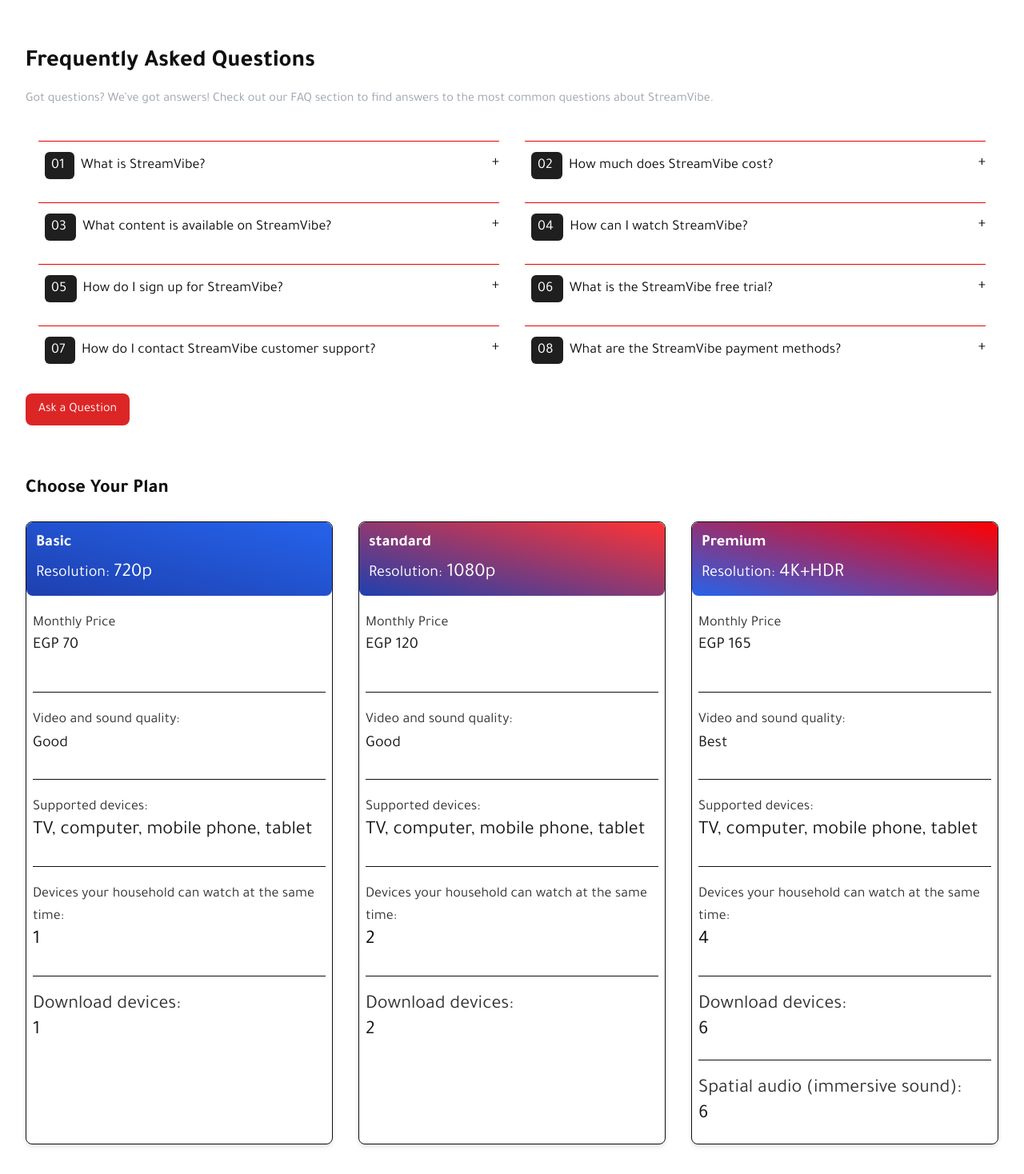
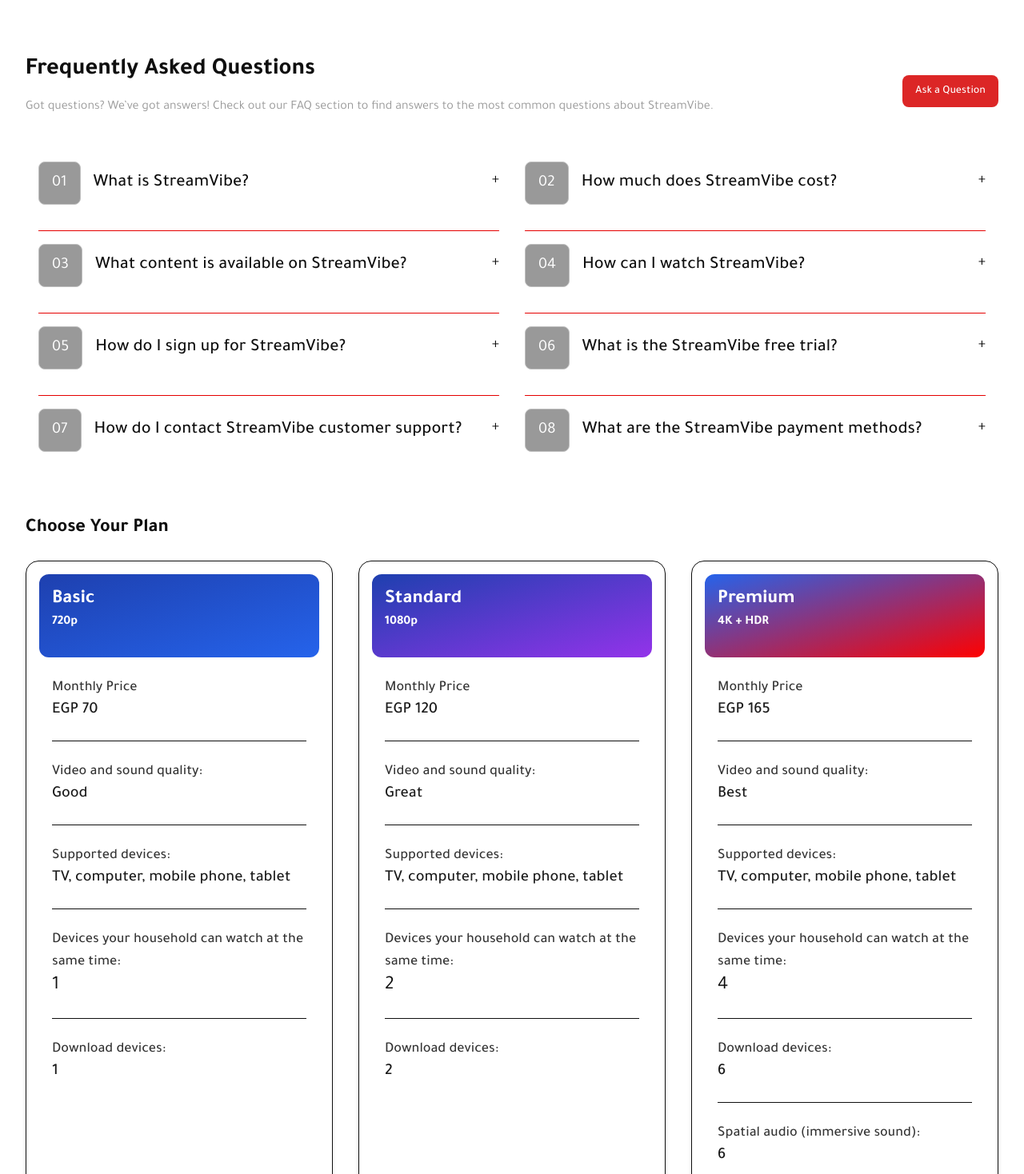
Before and after one commit to hassanelmoselhy/film, a Next.js app: page /en in a window 1280 px wide. Shown: the part 1822-3290 px from the top of the page at 80% size. Built offline with nearby package versions, Linux system fonts and the light colour scheme; no server answers.

Commit message:
Impromve home page styling

```diff
--- a/components/Home.tsx
+++ b/components/Home.tsx
@@ -26,42 +26,46 @@
 
 function PlanCard({ style, name, price, resolution, devices, downloads, spatialAudio }: PlanCardProps) {
   const t = useTranslations('HomePage');
+  const listStyle = `border-t border-black-6 pt-6 dark:border-black-30`
+  const h1Style = `text-lg font-medium text-black-20 dark:text-gray-70`
+  const pStyle = `text-xl font-medium  text-black-10 dark:text-white`
   return (
-    <div className="bg-transparent border-black-6   border  dark:bg-black-10 rounded-lg   shadow-md  ">
+    <div className="bg-transparent border-black-6 borders hover:border-red-60 hover:shadow-2xl transition-all p-4 pb-10 dark:bg-black-10 rounded-2xl shadow-md">
 
-      <div className={` ${style} bg-red-50 rounded-lg p-3 `}> <h3 className="text-xl font-bold mb-2 text-white">{name}</h3>
-        <span className="text-white text-xl  ">{t("resolution")}</span> <span className='text-white'>{resolution}</span>
+      <div className={`${style} bg-red-50 rounded-xl p-4 pb-8`}>
+        <h3 className="text-2xl font-bold text-white">{name}</h3>
+        <p className='text-white text-base font-bold'>{resolution}</p>
       </div>
 
-      <ul className="list-none flex flex-col justify-evenly px-2  ">
-        <li className=" py-5 mb-2">
-          <h1 className='text-lg text-black-20 dark:text-gray-70'>{t("monthly_price")}</h1>
-          <p className="text-xl  mb-4 text-black-10 dark:text-white">EGP {price}</p>
+      <ul className="list-none flex flex-col gap-6 justify-start px-4 ">
+        <li className={`${listStyle} border-none`}>
+          <h1 className={h1Style}>{t("monthly_price")}</h1>
+          <p className={pStyle}>EGP {price}</p>
         </li>
 
-        <li className=" py-5 mb-2 border-t border-black-6 dark:border-white">
-          <div className="text-lg text-black-20 dark:text-gray-70 ">{t("video_sound_quality")} </div>{' '}
-          <span className='text-xl text-black-10 dark:text-white'>{name === 'Premium' ? 'Best' : name === 'Standard' ? 'Great' : 'Good'}</span>
+        <li className={listStyle}>
+          <h1 className={h1Style}>{t("video_sound_quality")} </h1>
+          <p className={pStyle}>{name === 'Premium' ? 'Best' : name === 'Standard' ? 'Great' : 'Good'}</p>
         </li>
 
-        <li className=" py-5 mb-2 border-t border-black-6 dark:border-white">
-          <div className="text-lg text-black-20 dark:text-gray-70">{t("supported_devices")}</div>
-          <span className='text-black-10 dark:text-white'> {t("devices_list")}</span>
+        <li className={listStyle}>
+          <h1 className={h1Style}>{t("supported_devices")}</h1>
+          <p className={pStyle}> {t("devices_list")}</p>
         </li>
 
-        <li className=" py-5 mb-2 border-t border-black-6 dark:border-white">
-          <div className="text-lg text-black-20 dark:text-gray-70">{t("simultaneous_streams")}</div>
-          <div>{devices}</div>
+        <li className={listStyle}>
+          <h1 className={h1Style}>{t("simultaneous_streams")}</h1>
+          <p>{devices}</p>
         </li>
 
-        <li className=' py-5  border-t border-black-6 dark:border-white'>
-          <div className=" text-black-20 dark:text-gray-70 "> {t("download_devices")}</div>
-          <span className='text-black-10 dark:text-white'>{downloads}</span>
+        <li className={listStyle}>
+          <h1 className={h1Style}> {t("download_devices")}</h1>
+          <p className={pStyle}>{downloads}</p>
         </li>
         {spatialAudio && (
-          <li className=' py-5  border-t border-black-6 dark:border-white'>
-            <div className="  text-black-20 dark:text-gray-70 ">{t("spatial_audio")}</div>
-            <span className='text-black-10 dark:text-white'>6</span>
+          <li className={listStyle}>
+            <div className={h1Style}>{t("spatial_audio")}</div>
+            <p className={pStyle}>6</p>
           </li>
         )}
       </ul>
@@ -101,7 +105,7 @@
   //for plans section
   const plans = [
     {
-      style: ' bg-gradient-to-tr from-blue-800 to-blue-600',
+      style: ' bg-gradient-to-br from-blue-800 to-blue-600',
       name: t("Basic_quality"),
       price: 70,
       resolution: '720p',
@@ -109,7 +113,7 @@
       downloads: 1,
     },
     {
-      style: ' bg-gradient-to-tr from-blue-800 to-red-60',
+      style: 'bg-gradient-to-br from-blue-800 to-purple-600',
       name: t("standard_quality"),
       price: 120,
       resolution: '1080p',
@@ -117,10 +121,10 @@
       downloads: 2,
     },
     {
-      style: ' bg-gradient-to-tr from-blue-600 to-red-50',
+      style: ' bg-gradient-to-br from-blue-600 to-red-50',
       name: t("Premium_quality"),
       price: 165,
-      resolution: '4K+HDR',
+      resolution: '4K + HDR',
       devices: 4,
       downloads: 6,
       spatialAudio: true,
@@ -159,16 +163,17 @@
           </div>
 
           {/* apps  */}
-          <div className="grid lg:grid-cols-3 sm:grid-cols-2 grid-cols-1 gap-5 text-white">
+          <div className="grid lg:grid-cols-3 sm:grid-cols-2 grid-cols-1 gap-5">
             {deviceData.map((device, index) => (
-              <div key={index} className='w-full p-9 rounded-lg h-50 bg-gradient-to-tr from-60%  from-black-6 via-black-6 to-red-900 flex flex-col justify-evenly'>
+              <div key={index} className='w-full p-10 rounded-lg h-50 hover:scale-105 transition-transform
+              bg-gradient-to-tr dark:from-black-6 to-[#E5000020] from-70% flex flex-col justify-evenly borders'>
                 <div className='flex items-center gap-2'>
-                  <div className='text-red-45 p-2 bg-gray-900 rounded-lg' style={{ fontSize: '35px' }}>
+                  <div className='text-red-45 p-2 dark:bg-black-8 bg-gray-90 rounded-lg' style={{ fontSize: '30px' }}>
                     {device.icon}
                   </div>
                   <h1 className='text-base'>{t(device.title)}</h1>
                 </div>
-                <p className=' mt-2 text-sm text-white dark:text-gray-65'>{t(device.descriptionKey)}</p>
+                <p className='mt-2 text-sm text-gray-65'>{t(device.descriptionKey)}</p>
               </div>
             ))}
           </div>
@@ -176,41 +181,49 @@
 
         {/* questions */}
         <div className="py-8  mt-10">
-          <h2 className="text-3xl font-semibold mb-4"> {t("Q-H1")}</h2>
-          <p className="text-gray-400  mb-6">{t("Q-P")}</p>
+          <div className='flex justify-between'>
+            <div>
+              <h2 className="text-3xl font-semibold mb-4"> {t("Q-H1")}</h2>
+              <p className="text-gray-60  mb-6">{t("Q-P")}</p>
+            </div>
+            <Button className="mt-6 bg-red-600 text-white py-2 px-4 rounded-lg hover:bg-red-700">
+              {t("Q-BTN")}
+            </Button>
+          </div>
           <div className=" flex flex-wrap w-full ">
             {faqs.map((faq, index) => (
               <div key={index} className=" text-lg rounded-lg p-4 w-full  md:w-2/4 ">
                 <button
-                  className=" border-t border-red-45 pt-2 w-full flex justify-between items-center text-left   font-medium"
+                  className={`${index > 1 && 'border-t'} border-red-45 pt-2 w-full flex justify-between items-center text-left font-medium`}
                   onClick={() => toggleFAQ(index)}
                 >
-                  <div className='mt-2'>
-                    <span className='bg-black-12 text-white p-2 rounded-md m-2'>{`${index + 1}`.toString().padStart(2, '0')} </span>
-                    <span>{faq.question}</span>
+                  <div className='mt-2 flex items-center'>
+                    <span className='dark:bg-black-12 bg-gray-60 text-white p-3 px-4 rounded-lg mr-4 flex justify-center items-center font-semibold text-xl borders'>
+                      <p>
+                        {`${index + 1}`.toString().padStart(2, '0')}
+                      </p>
+                    </span>
+                    <h6 className='font-medium text-[22px]'>{faq.question}</h6>
                   </div>
                   <span className={`ml-2 transform ${activeIndex === index ? 'rotate-180' : ''}`}>
                     {activeIndex === index ? '−' : '+'}
                   </span>
                 </button>
                 {activeIndex === index && (
-                  <p className="text-gray-400 mt-2">{faq.answer}</p>
+                  <p className="text-gray-60 mt-2">{faq.answer}</p>
                 )}
               </div>
             ))}
           </div>
-          <button className="mt-6 bg-red-600 text-white py-2 px-4 rounded-lg hover:bg-red-700">
-            {t("Q-BTN")}
-          </button>
         </div>
 
 
         {/* plans  */}
-        <div className="  py-8">
+        <div className="py-8">
           <h2 className=" text-2xl font-bold mb-6">Choose Your Plan</h2>
           <div className="grid grid-cols-1 md:grid-cols-2 lg:grid-cols-3 gap-8 text-2xl">
-            {plans.map((plan) => (
-              <PlanCard key={plan.name} {...plan} />
+            {plans.map((plan, index) => (
+              <PlanCard {...plan} />
             ))}
           </div>
         </div>
--- a/messages/en.json
+++ b/messages/en.json
@@ -70,7 +70,7 @@
 
 
     "Basic_quality": "Basic",
-    "standard_quality": "standard",
+    "standard_quality": "Standard",
     "Premium_quality": "Premium"
 
   },
```
